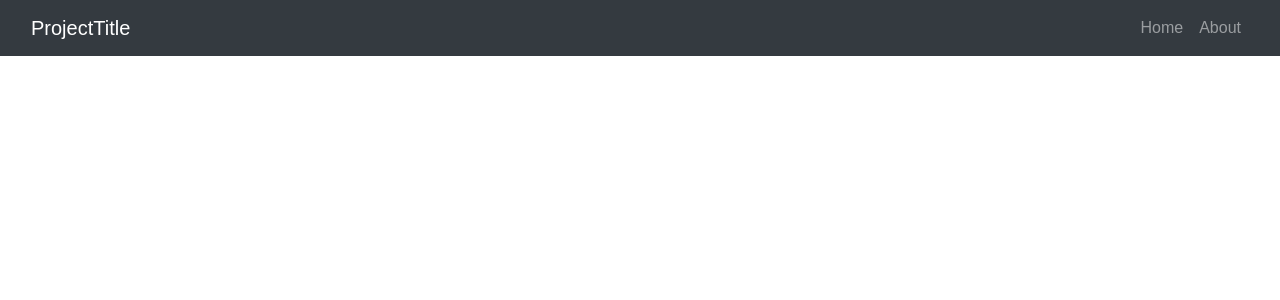
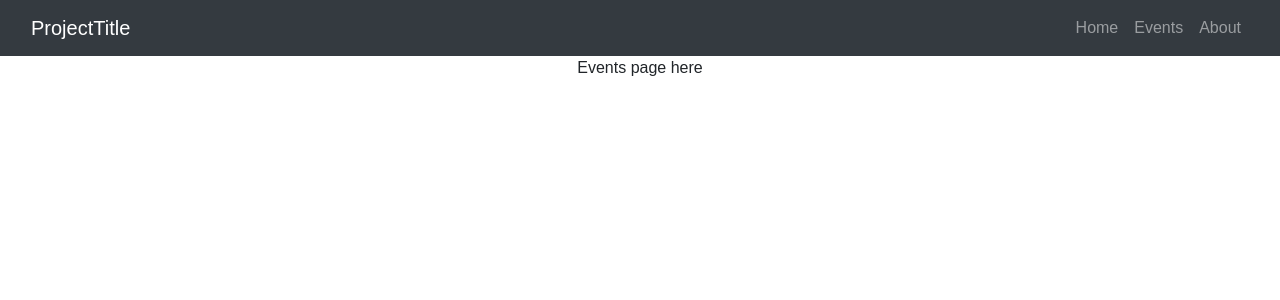
Before and after one commit to charmainewkchan/Caribou, a React (Create React App) app: page /events in a window 1280 px wide. Shown: the top 300 px of the page. Built offline with nearby package versions, Linux system fonts and the light colour scheme.

Commit message:
events page

```diff
--- /dev/null
+++ b/src/Events.js
@@ -0,0 +1,15 @@
+import React, { Component } from 'react';
+
+import './App.css';
+
+class Events extends Component {
+  render() {
+    return (
+      <div className="Events">
+      	<p>Events page here</p>
+      </div>
+    );
+  }
+}
+
+export default Events;
--- a/src/Header.js
+++ b/src/Header.js
@@ -12,6 +12,7 @@ class Header extends Component {
           </div>
           <ul className="navbar-nav">
             <li className="nav-item"><Link to='/' className="nav-link">Home</Link></li>
+            <li className="nav-item"><Link to='/events' className="nav-link">Events</Link></li>
             <li className="nav-item"><Link to='/about' className="nav-link">About</Link></li>
           </ul>
         </div>
--- a/src/Main.js
+++ b/src/Main.js
@@ -3,7 +3,7 @@ import { Switch, Route } from 'react-router-dom'
 
 import Home from './Home'
 import About from './About'
-
+import Events from './Events'
 
 class Main extends React.Component {
   render() {
@@ -11,6 +11,7 @@ class Main extends React.Component {
 		  <main>
 			<Switch>
 				<Route exact path='/' component={Home}/>
+				<Route path='/events' component={Events}/>
 			  <Route path='/about' component={About}/>
 			</Switch>
 			</main>
```
